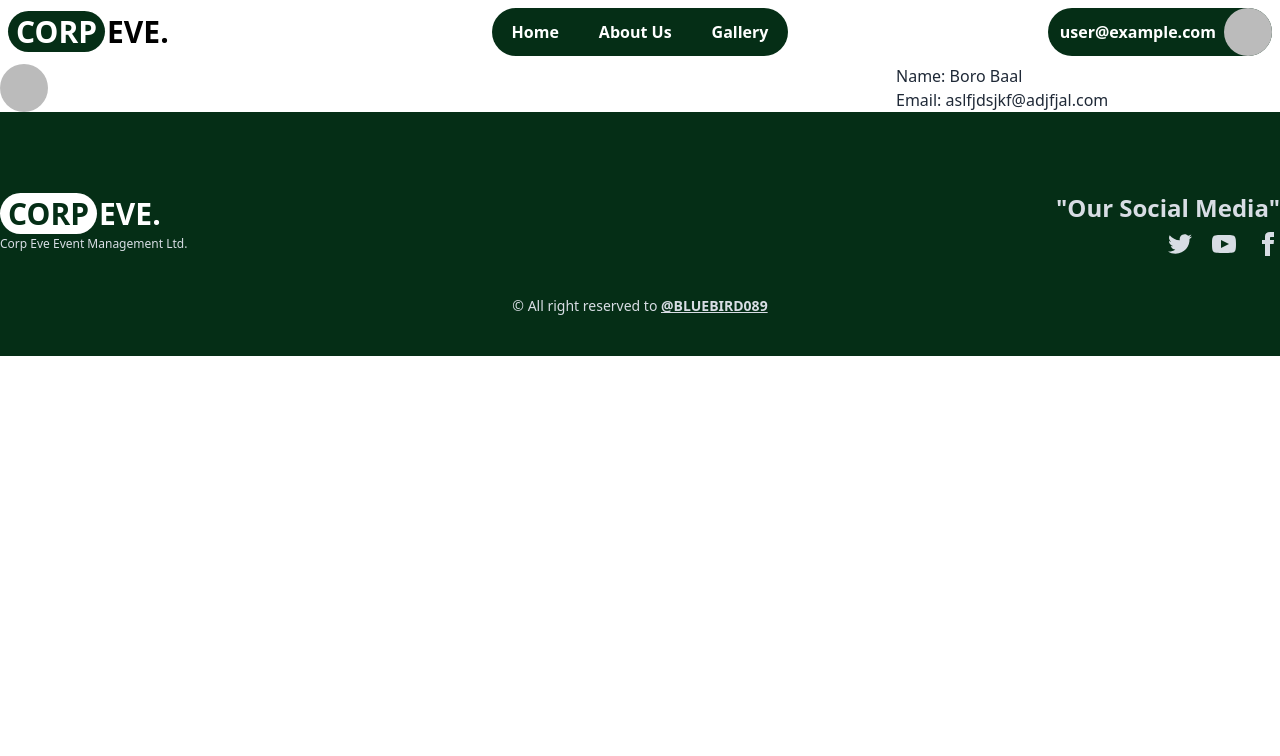
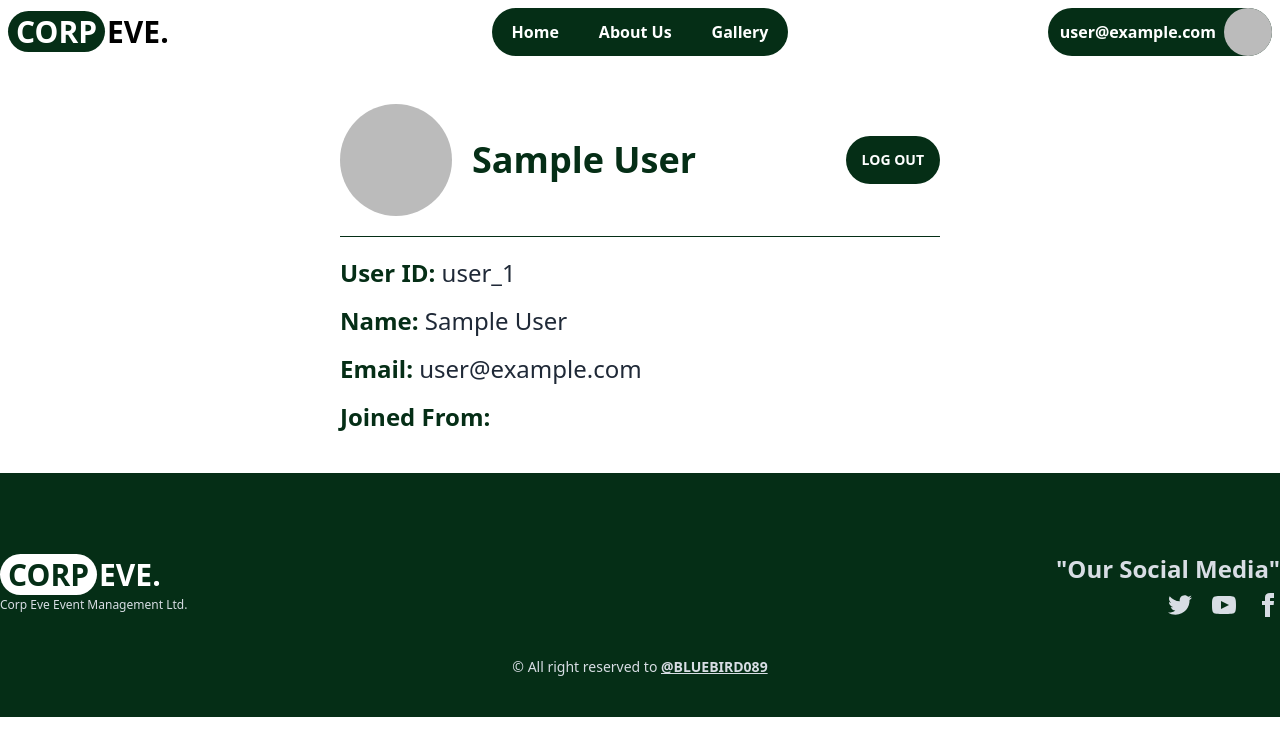
Before and after one commit to bluebird089/event-management, a React (Vite) app: page /profile in a window 1280 px wide. Shown: the top 756 px of the page. Built offline with nearby package versions, Linux system fonts and the light colour scheme; no server answers; sample sign-in values are in the browser's storage.

Commit message:
added the profile page

```diff
--- a/src/components/shared/Navbar.jsx
+++ b/src/components/shared/Navbar.jsx
@@ -24,7 +24,6 @@ const Navbar = () => {
                 );
             })
             .catch(() => { });
-
     }
 
     const navLink = <>
--- a/src/pages/AboutUsPage.jsx
+++ b/src/pages/AboutUsPage.jsx
@@ -3,7 +3,7 @@ import aboutUsImage from '../assets/About-Us.jpg'
 const AboutUsPage = () => {
     return (
         <div className="py-3 px-3 md:px-0 container mx-auto space-y-3 md:space-y-10">
-            <h3 className="text-center font-bold text-2xl md:text-5xl">Gallery</h3>
+            <h3 className="text-center font-bold text-2xl md:text-5xl">About Us</h3>
             <div className='h-1 w-20 mx-auto bg-green-950'></div>
             <div className='flex flex-col-reverse gap-3 lg:flex-row items-center'>
                 <div className="lg:w-1/2 md:text-xl text-center lg:text-left font-light space-y-2 md:space-y-5">
--- a/src/pages/auth/LogIn.jsx
+++ b/src/pages/auth/LogIn.jsx
@@ -98,7 +98,7 @@ const LogIn = () => {
                     <div className="font-semibold text-green-600 mt-5">{success}</div>
                 )}
 
-                <button className="btn rounded-full w-full md:mt-1 bg-green-950 hover:bg-[#071a07] text-white font-semibold border-none">Register</button>
+                <button className="btn rounded-full w-full md:mt-1 bg-green-950 hover:bg-[#071a07] text-white font-semibold border-none">Log In</button>
 
                 <p className="text-center font-semibold text-lg my-1 md:my-3">Or,</p>
 
--- a/src/pages/auth/Register.jsx
+++ b/src/pages/auth/Register.jsx
@@ -103,7 +103,7 @@ const Register = () => {
                 <input className="w-full mt-1 mb-2 md:mb-5 border border-gray-400 py-2 px-3 rounded-full outline-none" type="text" name="name" placeholder="Your Name" required />
 
 
-                <input className="w-full mt-1 mb-2 md:mb-5 border border-gray-400 py-2 px-3 rounded-full outline-none" type="text" name="photo" placeholder="Photo URL" required />
+                <input className="w-full mt-1 mb-2 md:mb-5 border border-gray-400 py-2 px-3 rounded-full outline-none" type="text" name="photo" placeholder="Photo URL" />
 
 
                 <input className="w-full mt-1 mb-2 md:mb-5 border border-gray-400 py-2 px-3 rounded-full outline-none" type="email" name="email" placeholder="Your Email" required />
--- a/src/pages/private/Profile.jsx
+++ b/src/pages/private/Profile.jsx
@@ -1,21 +1,49 @@
 import { useContext } from "react";
 import { AuthContext } from "../../components/provider/AuthProvider";
 import defaultUser from "../../assets/Default_User.jpg"
+import toast, { Toaster } from 'react-hot-toast';
 
 const Profile = () => {
-    const { user } = useContext(AuthContext);
+    const { user, logOut } = useContext(AuthContext);
     console.log(user);
 
+    const handleSignOut = () => {
+        logOut()
+            .then(() => {
+                toast('Logged Out',
+                    {
+                        style: {
+                            borderRadius: '30px',
+                            background: 'red',
+                            color: '#fff',
+                        },
+                    }
+                );
+            })
+            .catch(() => { });
+    }
+
     return (
-        <div className="flex">
-            <div className="w-[70%]">
-                <img className="rounded-full w-8  sm:w-12" src={user?.photoURL ? user.photoURL : `${defaultUser}`} />
+        <div className="py-10 px-3 md:px-0 container md:w-[600px] mx-auto">
+            <div>
+                <Toaster
+                    position="top-center"
+                    reverseOrder={false}
+                />
             </div>
-            <div>
-                {/* <h3>Name: {user?.displayName}</h3>
-                <h3>Email: {user?.email}</h3> */}
-                <h3>Name: Boro Baal</h3>
-                <h3>Email: aslfjdsjkf@adjfjal.com</h3>
+            <div className="flex items-center justify-between">
+                <div className="flex items-center gap-2 md:gap-5">
+                    <img className="rounded-full w-16 md:w-28" src={user?.photoURL ? user?.photoURL : `${defaultUser}`} />
+                    <h3 className="text-xl md:text-4xl font-bold text-green-950">{user?.displayName}</h3>
+                </div>
+                <button onClick={handleSignOut} to='/login' className="btn btn-sm sm:btn-md bg-green-950 hover:bg-[#071a07] text-white font-semibold border-none rounded-full">Log Out</button>
+            </div>
+            <div className='h-[1px] w-full my-5 bg-green-950'></div>
+            <div className="space-y-4">
+                <h3 className="text-base md:text-2xl"><span className="font-bold text-green-950">User ID:</span> {user?.uid}</h3>
+                <h3 className="text-base md:text-2xl"><span className="font-bold text-green-950">Name:</span> {user?.displayName}</h3>
+                <h3 className="text-base md:text-2xl"><span className="font-bold text-green-950">Email:</span> {user?.email}</h3>
+                <h3 className="text-base md:text-2xl"><span className="font-bold text-green-950">Joined From:</span> {user?.metadata.creationTime}</h3>
             </div>
         </div>
     );
```
